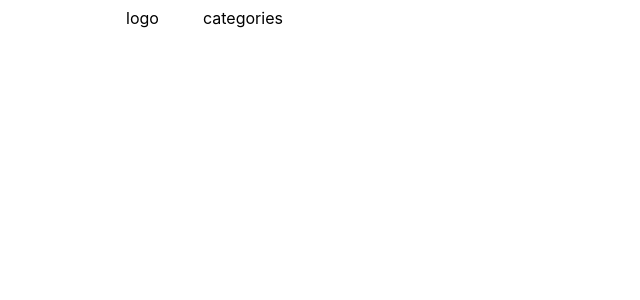
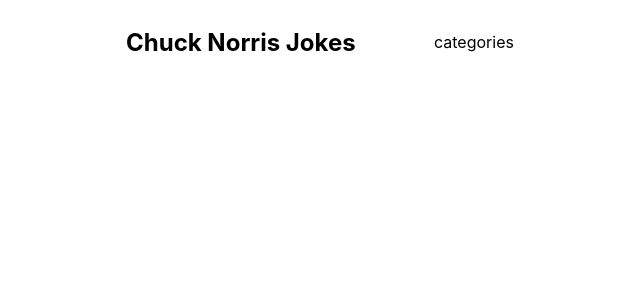
Before and after one commit to amirzarepashaei/ChuckNorris-Facts, an Angular app in the folder app/: page / in a window 1280 px wide. Shown: the top 300 px of the page, without its empty margins (52-692 px from the left). Built offline with nearby package versions, Linux system fonts and the light colour scheme.

Commit message:
changing the header to get inital value and adding changedetecor on push

```diff
--- a/app/src/app/app.component.html
+++ b/app/src/app/app.component.html
@@ -1,12 +1,14 @@
 <section class="grid-wrapper">
-  <section class="header-wrapper position-1">
+  <nav class="header-wrapper position-1">
     <div class="header-logo">
-      logo
+      <h2>
+        {{title}}
+      </h2>
     </div>
     <div class="header-menu">
       categories
     </div>
-  </section>
+  </nav>
 </section>
 
 <router-outlet></router-outlet>
--- a/app/src/app/app.component.less
+++ b/app/src/app/app.component.less
@@ -59,10 +59,12 @@
             .display-grid();
             .grid-columns(1fr 77px 77px 77px 77px 77px 77px 77px 77px 77px 77px 77px 77px 1fr);
             .header-logo {
-                .grid-position(1, 1, 2, 1);
+                .grid-position(1, 1, 2, 4);
+                .grid-row-align (center);
             }
             .header-menu {
-                .grid-position(1, 1, 3, 9);
+                .grid-position(1, 1, 6, 8);
+                .grid-row-align (center);
             }
         }
     }
--- a/app/src/app/app.component.ts
+++ b/app/src/app/app.component.ts
@@ -1,10 +1,11 @@
-import { Component } from '@angular/core';
+import { Component, ChangeDetectionStrategy } from '@angular/core';
 
 @Component({
   selector: 'app-root',
   templateUrl: './app.component.html',
-  styleUrls: ['./app.component.less']
+  styleUrls: ['./app.component.less'],
+  changeDetection: ChangeDetectionStrategy.OnPush,
 })
 export class AppComponent {
-  title = 'app';
+  title = 'Chuck Norris Jokes';
 }
```
